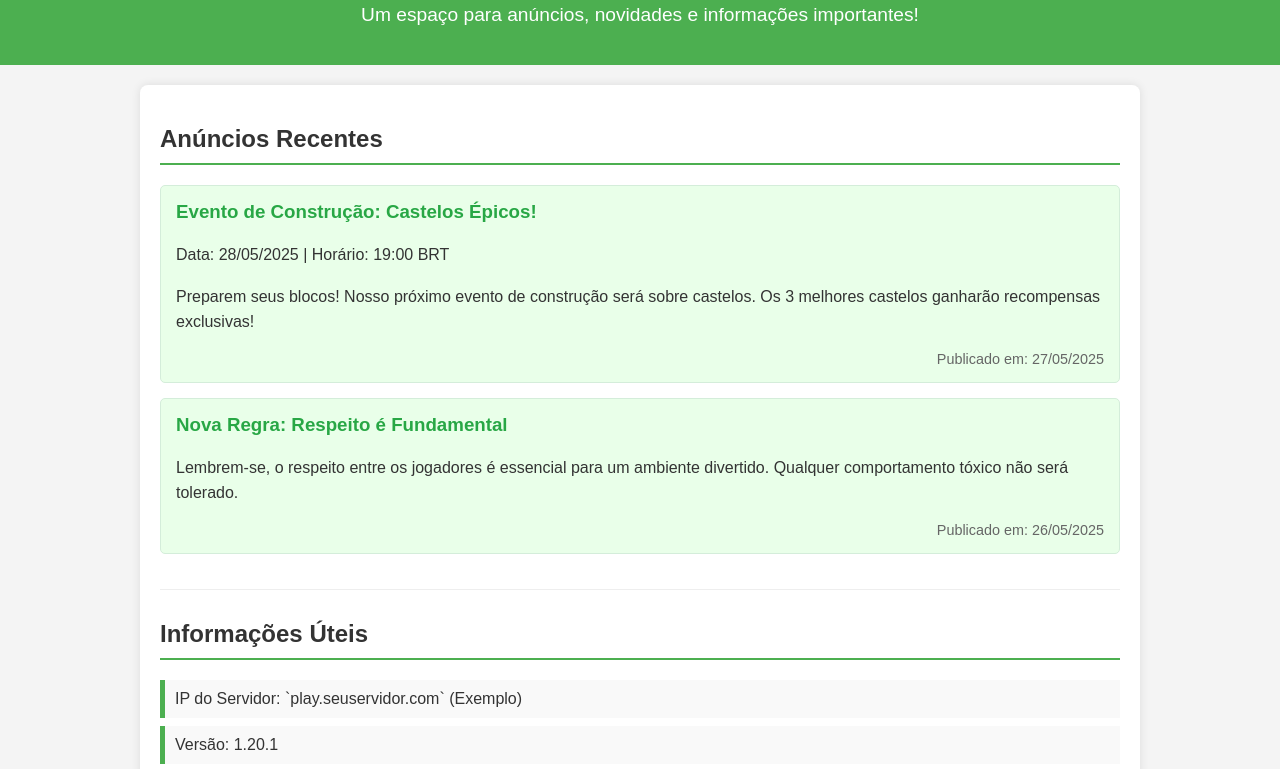
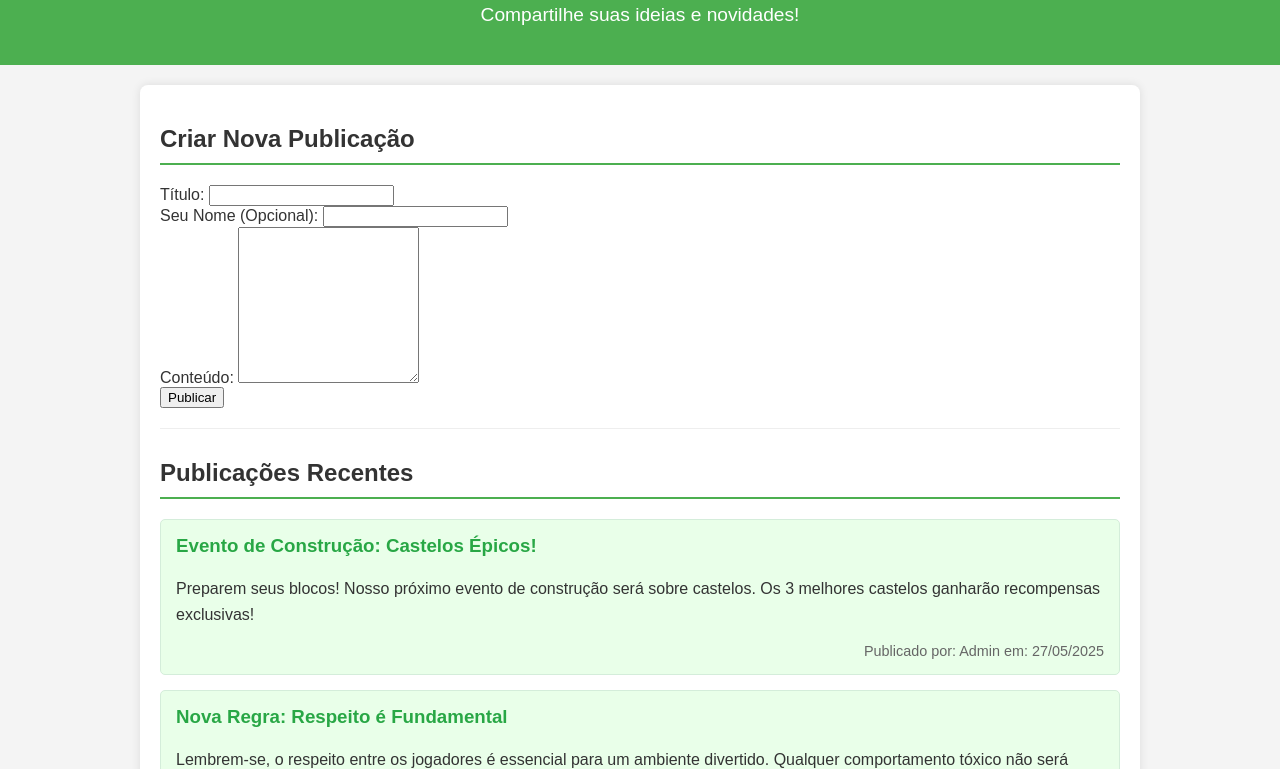
Before and after one commit to patitufps/muralbecocraft, a plain HTML site: page index.html in a window 1280 px wide. Shown: the part 80-849 px from the top of the page. Drawn offline with Linux system fonts and the light colour scheme.

Commit message:
Update index.html

```diff
--- a/index.html
+++ b/index.html
@@ -3,28 +3,48 @@
 <head>
     <meta charset="UTF-8">
     <meta name="viewport" content="width=device-width, initial-scale=1.0">
-    <title>Mural do Servidor de Minecraft</title>
+    <title>Blog do Servidor [Nome do Seu Servidor]</title>
     <link rel="stylesheet" href="style.css">
 </head>
 <body>
     <header>
-        <h1>Mural do Servidor [Nome do Seu Servidor]</h1>
-        <p>Um espaço para anúncios, novidades e informações importantes!</p>
+        <h1>Blog do Servidor [Nome do Seu Servidor]</h1>
+        <p>Compartilhe suas ideias e novidades!</p>
     </header>
 
     <main>
-        <section id="anuncios">
-            <h2>Anúncios Recentes</h2>
+        <section id="criar-post">
+            <h2>Criar Nova Publicação</h2>
+            <form id="postForm">
+                <div class="form-group">
+                    <label for="postTitle">Título:</label>
+                    <input type="text" id="postTitle" name="postTitle" required>
+                </div>
+                <div class="form-group">
+                    <label for="postAuthor">Seu Nome (Opcional):</label>
+                    <input type="text" id="postAuthor" name="postAuthor">
+                </div>
+                <div class="form-group">
+                    <label for="postContent">Conteúdo:</label>
+                    <textarea id="postContent" name="postContent" rows="10" required></textarea>
+                </div>
+                <button type="submit">Publicar</button>
+            </form>
+        </section>
+
+        <section id="posts-blog">
+            <h2>Publicações Recentes</h2>
+            <div id="postsContainer">
                 <div class="mural-post">
                     <h3>Evento de Construção: Castelos Épicos!</h3>
-                <p>Data: 28/05/2025 | Horário: 19:00 BRT</p>
                     <p>Preparem seus blocos! Nosso próximo evento de construção será sobre castelos. Os 3 melhores castelos ganharão recompensas exclusivas!</p>
-                <span class="post-data">Publicado em: 27/05/2025</span>
+                    <span class="post-data">Publicado por: Admin em: 27/05/2025</span>
                 </div>
                 <div class="mural-post">
                     <h3>Nova Regra: Respeito é Fundamental</h3>
                     <p>Lembrem-se, o respeito entre os jogadores é essencial para um ambiente divertido. Qualquer comportamento tóxico não será tolerado.</p>
-                <span class="post-data">Publicado em: 26/05/2025</span>
+                    <span class="post-data">Publicado por: Admin em: 26/05/2025</span>
+                </div>
             </div>
         </section>
 
```
Lines whose indentation alone changed are shown as unchanged.
